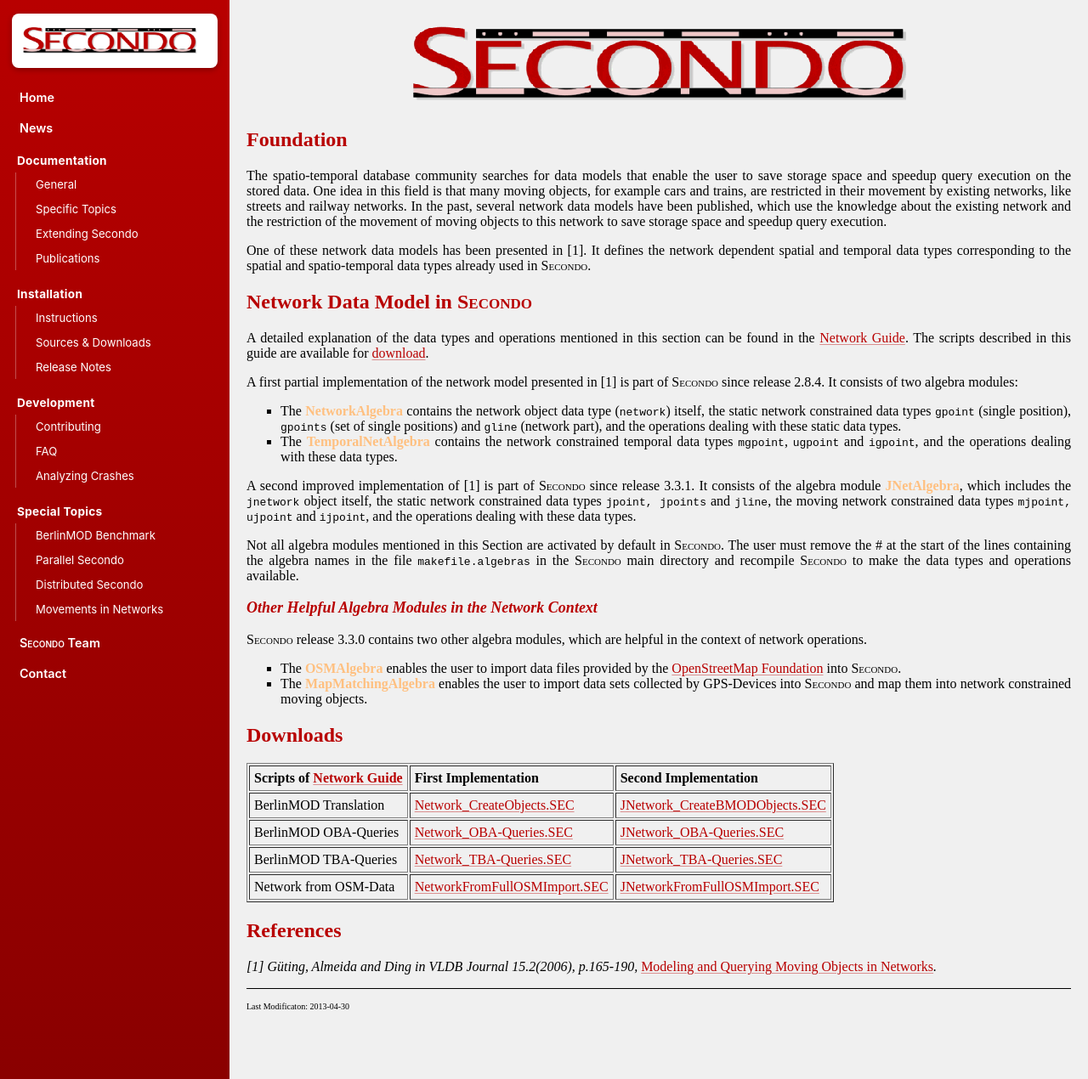
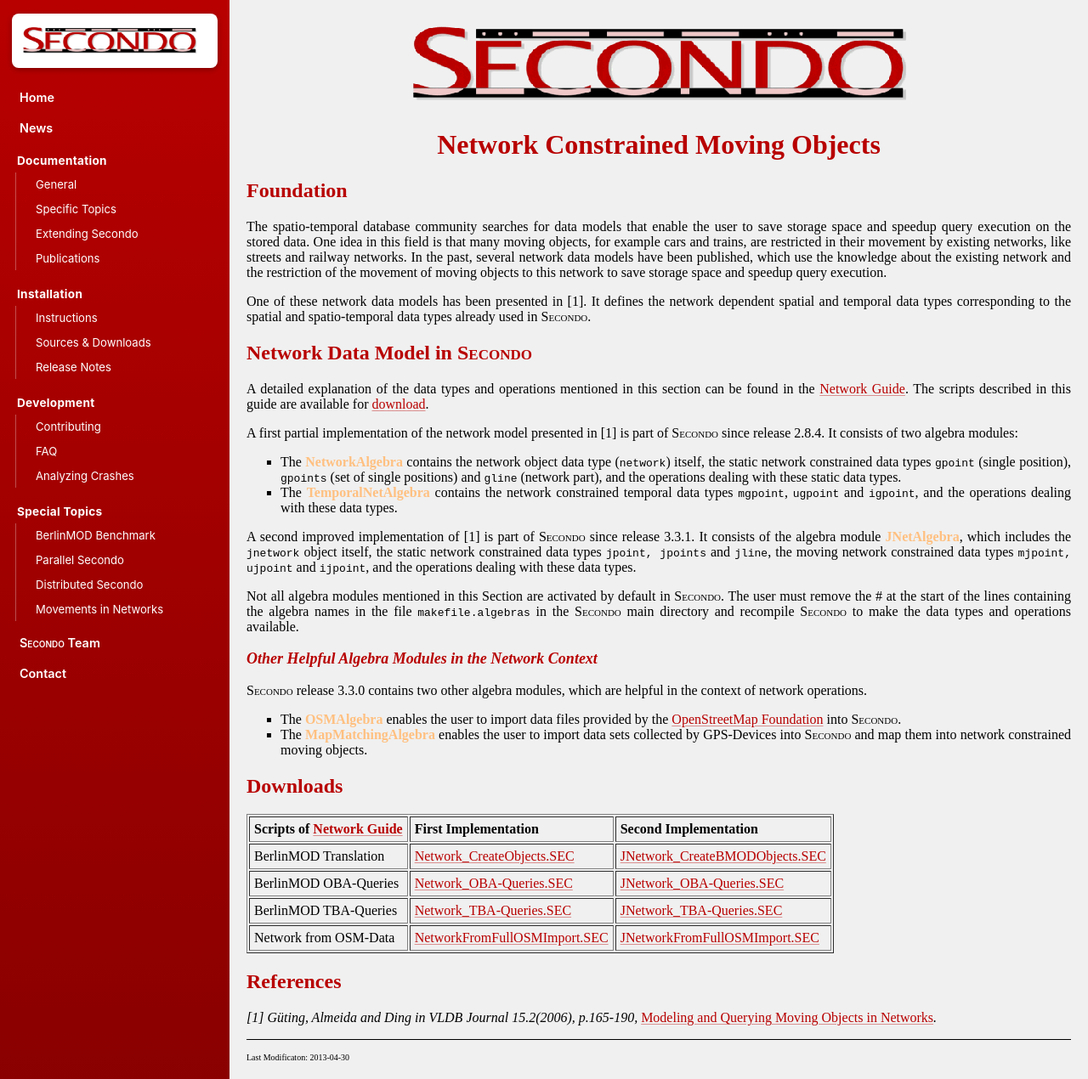
Before and after one commit to secondo-database/secondo-database.github.io, a Jekyll site: the page built from content_network.html, in a window 1280 px wide and 1270 px high. Shown: the whole window at 85% size. Built offline with Jekyll 4.4.1, drawn with Linux system fonts in a browser that asks for light colours.

Commit message:
Added lost header

```diff
--- a/content_network.html
+++ b/content_network.html
@@ -3,6 +3,8 @@ layout: default
 title: SECONDO - Network Constrained Moving Objects
 description: extensible database system
 ---
+
+<h1> Network Constrained Moving Objects </h1>
 
 <h2>Foundation</h2>
 <p>
```
